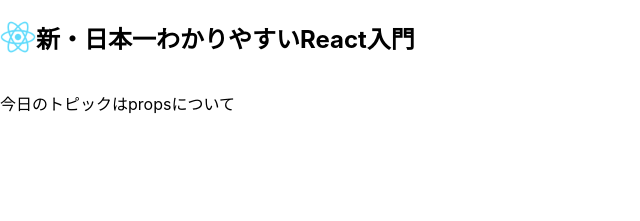
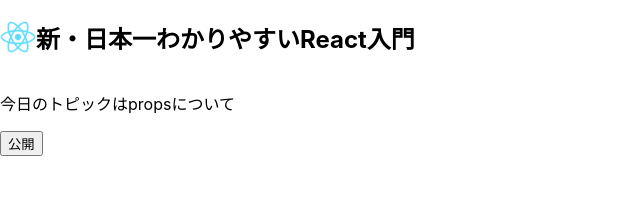
Before and after one commit to maneko00/react-basic, a React (Create React App) app: page / in a window 1280 px wide. Shown: the top 221 px of the page, without its empty margins (0-640 px from the left). Built offline with nearby package versions, Linux system fonts and the light colour scheme.

Commit message:
useStateの使い方

```diff
--- a/src/components/Article.jsx
+++ b/src/components/Article.jsx
@@ -1,10 +1,16 @@
+import {useState} from 'react';
+// import React, { useState } from 'react';
 import {Content, Title} from './index';
 
 const Article = (props) => {
+    const [isPublished, setIsPublished] = useState(false)
+    console.log(isPublished)
+
     return (
         <div>
             <Title title={props.title} />
             <Content content={props.content} />
+            <button onClick={() => setIsPublished(true)}>公開</button>
         </div>
     );
 };
```
